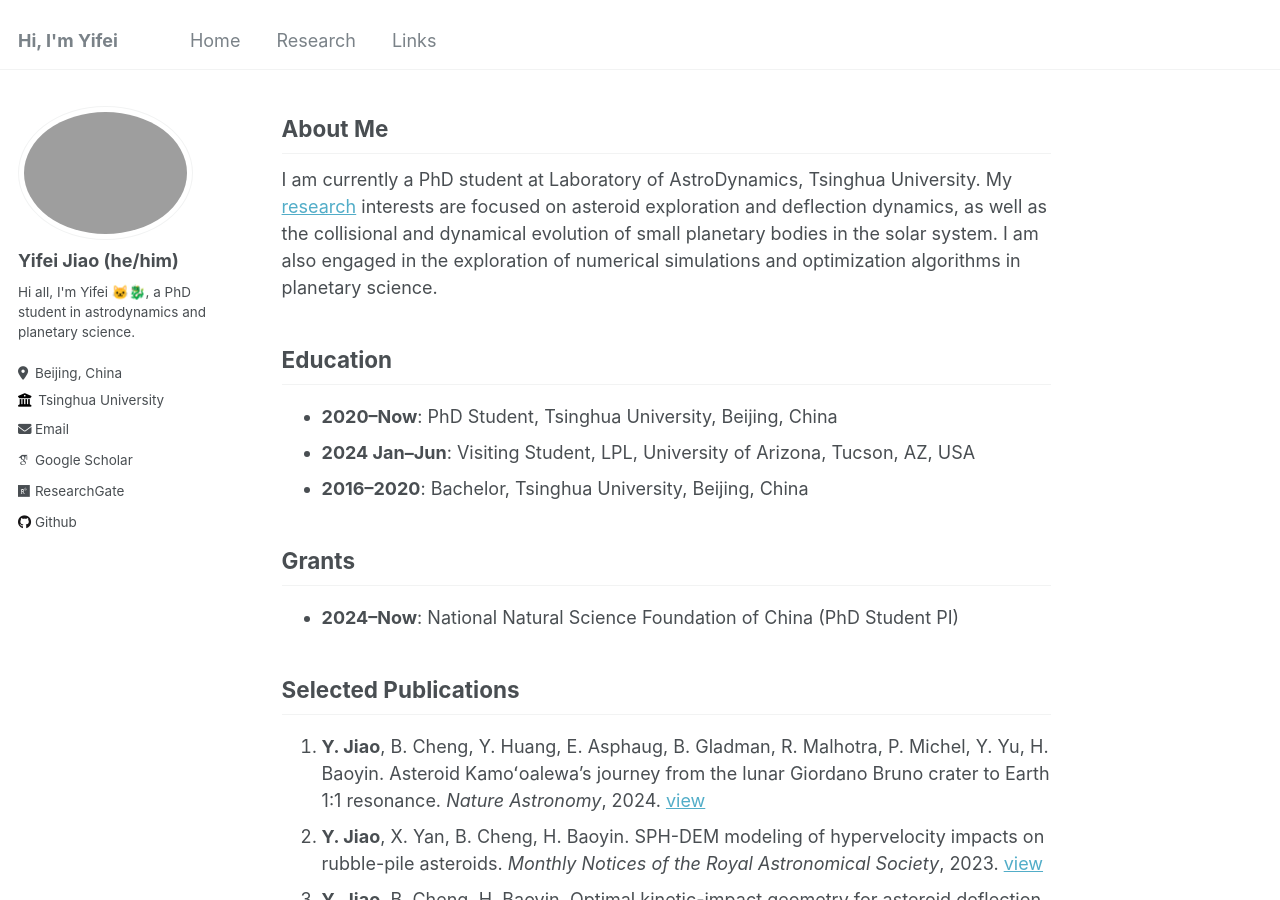
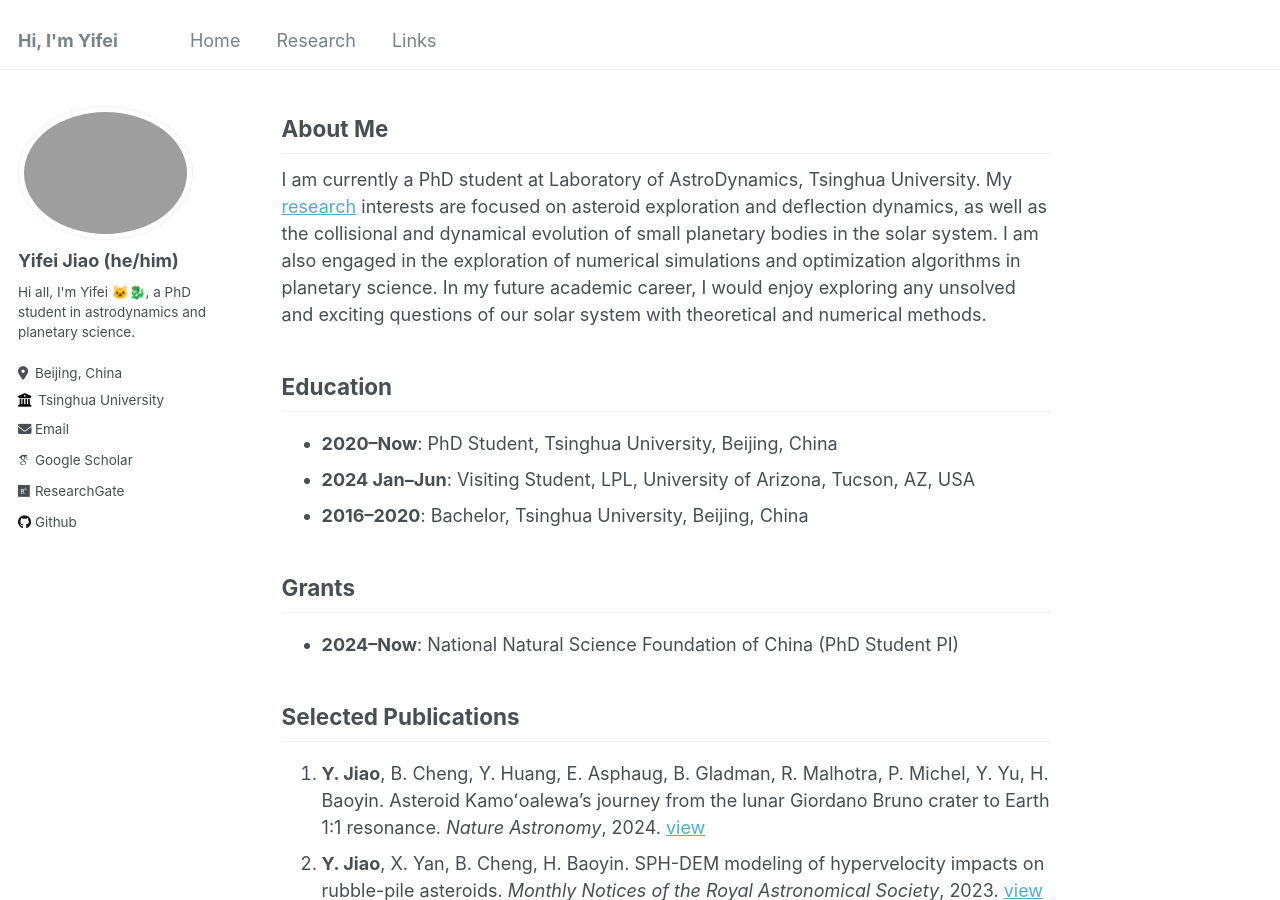
Before and after one commit to jiaoyf-thu/jiaoyf-thu.github.io, a Jekyll site: the page built from _pages/about.md, in a window 1280 px wide and 900 px high. Built offline with Jekyll 4.4.1, drawn with Linux system fonts in a browser that asks for light colours; some web fonts are replaced.

Commit message:
Update about.md

```diff
--- a/_pages/about.md
+++ b/_pages/about.md
@@ -9,7 +9,7 @@ redirect_from:
 
 ## About Me
 
-I am currently a PhD student at Laboratory of AstroDynamics, Tsinghua University. My [research](https://jiaoyf-thu.github.io/research/) interests are focused on asteroid exploration and deflection dynamics, as well as the collisional and dynamical evolution of small planetary bodies in the solar system. I am also engaged in the exploration of numerical simulations and optimization algorithms in planetary science.
+I am currently a PhD student at Laboratory of AstroDynamics, Tsinghua University. My [research](https://jiaoyf-thu.github.io/research/) interests are focused on asteroid exploration and deflection dynamics, as well as the collisional and dynamical evolution of small planetary bodies in the solar system. I am also engaged in the exploration of numerical simulations and optimization algorithms in planetary science. In my future academic career, I would enjoy exploring any unsolved and exciting questions of our solar system with theoretical and numerical methods.
 
 ## Education
 
```
